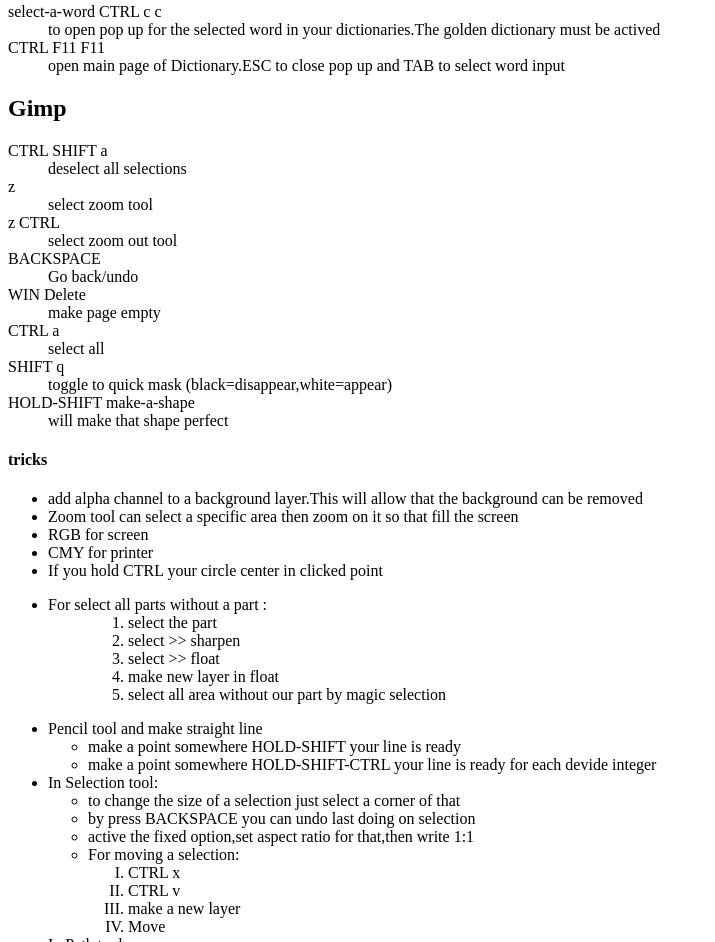
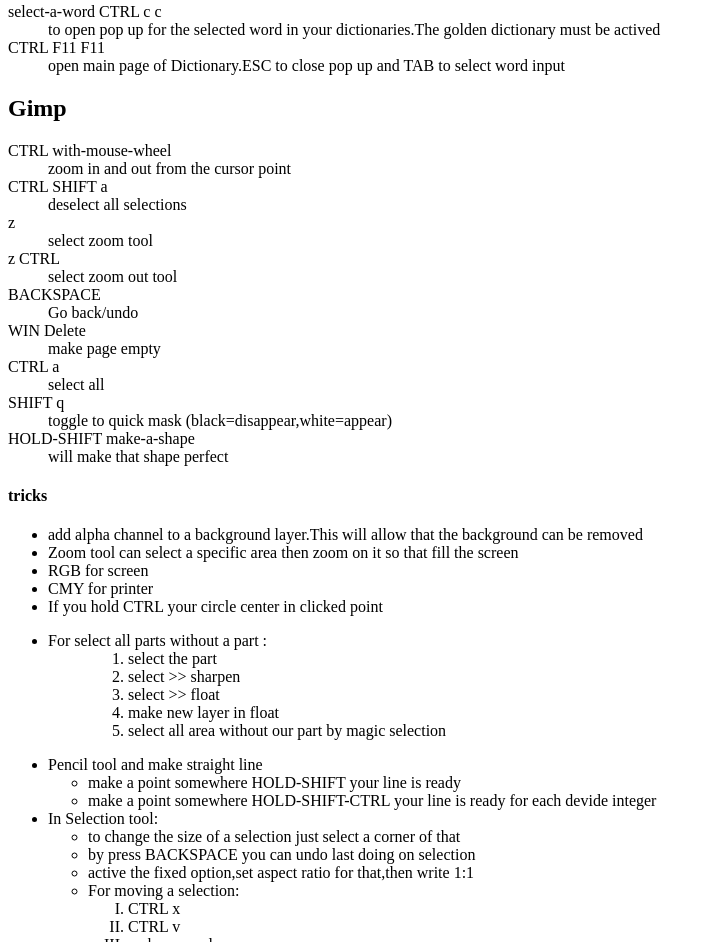
Before and after one commit to abolfazlsadeqi2001/shortcuts, a plain HTML site: page index.html in a window 1280 px wide. Shown: the part 3265-4207 px from the top of the page, without its empty margins (0-715 px from the left). Drawn offline with Linux system fonts and the light colour scheme.

Commit message:
add zoom in and out on gimp

```diff
--- a/index.html
+++ b/index.html
@@ -278,6 +278,9 @@
 		<!-- Gimp Section -->
 		<h2>Gimp</h2>
 		<dl>
+			<dt>CTRL with-mouse-wheel</dt>
+			<dd>zoom in and out from the cursor point</dd>
+
 			<dt>CTRL SHIFT a</dt>
 			<dd>deselect all selections</dd>
 
```
